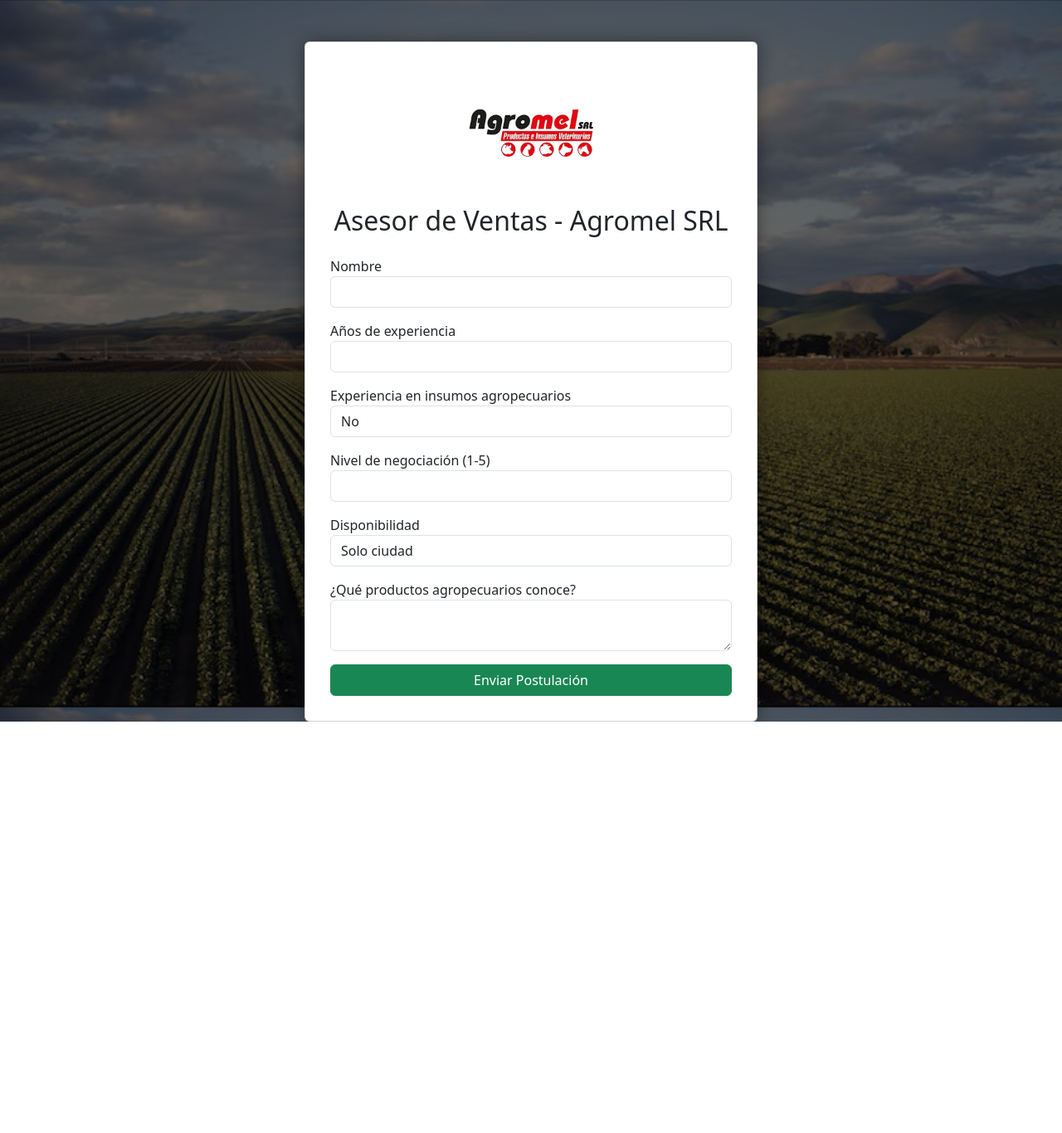
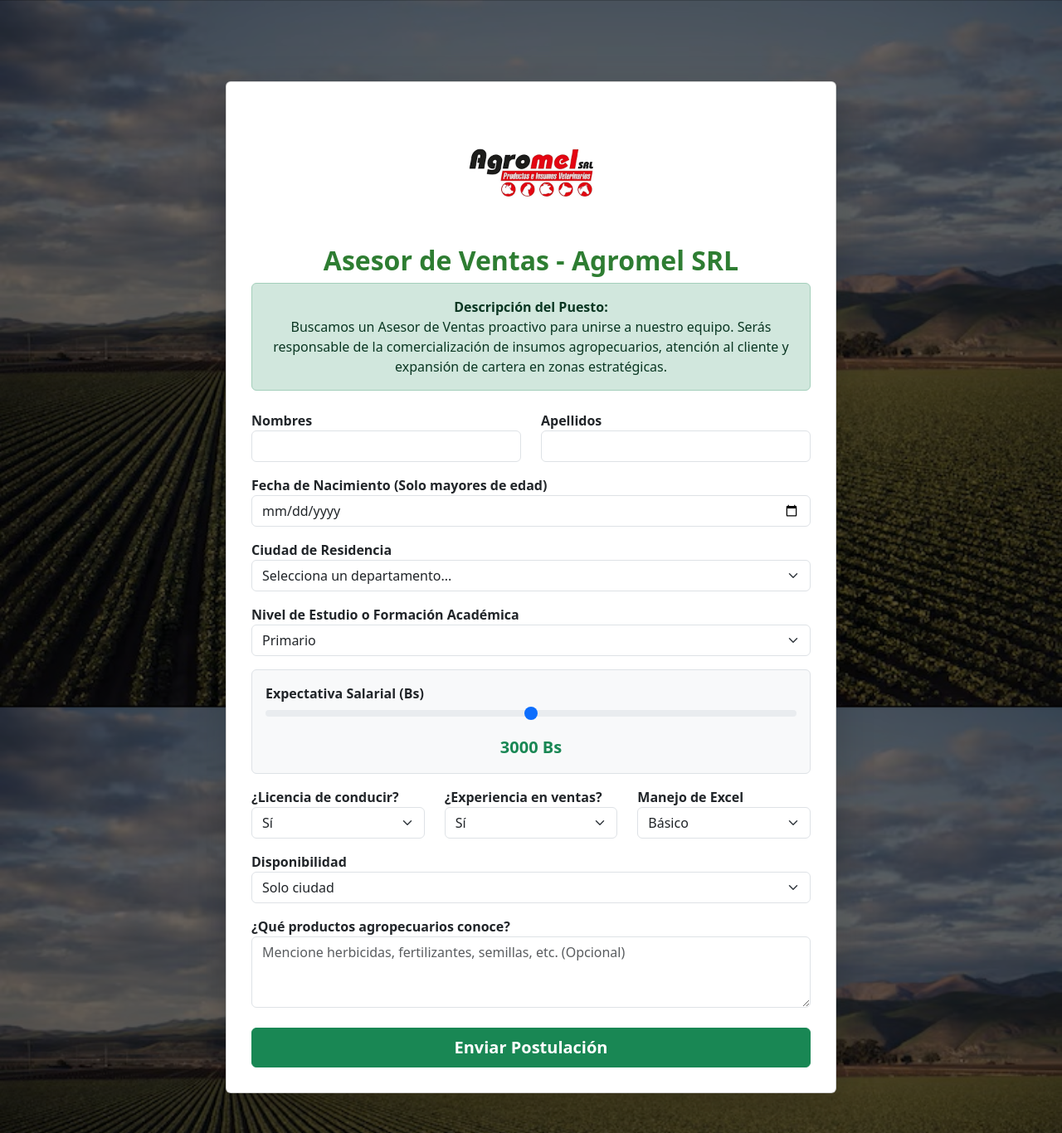
Before and after one commit to marcosrendon/sistema-rrhh, a Flask app: page / in a window 1280 px wide. Shown: the whole page at 83% size. Before the commit the page ends 870 px from the top, so only its background shows below. Run offline with Flask 3, Linux system fonts and the light colour scheme.

Commit message:
Update index.html

```diff
--- a/templates/index.html
+++ b/templates/index.html
@@ -1,6 +1,7 @@
 <!DOCTYPE html>
-<html>
+<html lang="es">
 <head>
+    <meta charset="UTF-8">
     <title>Postulación - Agromel SRL</title>
     <link rel="stylesheet" href="/static/style.css">
     <link href="https://cdn.jsdelivr.net/npm/bootstrap@5.3.2/dist/css/bootstrap.min.css" rel="stylesheet">
@@ -8,56 +9,112 @@
 <body>
 
 <div class="overlay">
-    <div class="container">
+    <div class="container py-5">
         <div class="row justify-content-center">
-            <div class="col-md-6">
-                <div class="card">
-                      <div class="text-center mb-3">
-                          <img src="/static/logo.png" width="150">
-                           </div>
-                    <h2 class="text-center mb-4">
-                        Asesor de Ventas - Agromel SRL
-                    </h2>
+            <div class="col-md-8">
+                <div class="card shadow-lg">
+                    <div class="text-center mb-3">
+                        <img src="/static/logo.png" width="150" alt="Logo Agromel">
+                    </div>
+                    <h2 class="text-center mb-2" style="color: #2e7d32; font-weight: bold;">Asesor de Ventas - Agromel SRL</h2>
+
+                    <div class="alert alert-success text-center mb-4">
+                        <strong>Descripción del Puesto:</strong><br>
+                        Buscamos un Asesor de Ventas proactivo para unirse a nuestro equipo.
+                        Serás responsable de la comercialización de insumos agropecuarios,
+                        atención al cliente y expansión de cartera en zonas estratégicas.
+                    </div>
 
                     <form method="POST" action="/guardar">
 
-                        <div class="mb-3">
-                            <label>Nombre</label>
-                            <input name="nombre" class="form-control" required>
+                        <div class="row mb-3">
+                            <div class="col-md-6">
+                                <label class="fw-bold">Nombres</label>
+                                <input name="nombres" type="text" class="form-control" required>
+                            </div>
+                            <div class="col-md-6">
+                                <label class="fw-bold">Apellidos</label>
+                                <input name="apellidos" type="text" class="form-control" required>
+                            </div>
                         </div>
 
                         <div class="mb-3">
-                            <label>Años de experiencia</label>
-                            <input name="experiencia" type="number" class="form-control" required>
+                            <label class="fw-bold">Fecha de Nacimiento (Solo mayores de edad)</label>
+                            <input name="fecha_nacimiento" type="date" class="form-control" max="2007-12-31" required>
                         </div>
 
                         <div class="mb-3">
-                            <label>Experiencia en insumos agropecuarios</label>
-                            <select name="agro" class="form-control">
-                                <option value="no">No</option>
-                                <option value="si">Sí</option>
+                            <label class="fw-bold">Ciudad de Residencia</label>
+                            <select name="ciudad" class="form-select" required>
+                                <option value="" disabled selected>Selecciona un departamento...</option>
+                                <option value="Beni">Beni</option>
+                                <option value="Chuquisaca">Chuquisaca</option>
+                                <option value="Cochabamba">Cochabamba</option>
+                                <option value="La Paz">La Paz</option>
+                                <option value="Oruro">Oruro</option>
+                                <option value="Pando">Pando</option>
+                                <option value="Potosí">Potosí</option>
+                                <option value="Santa Cruz">Santa Cruz</option>
+                                <option value="Tarija">Tarija</option>
                             </select>
                         </div>
 
                         <div class="mb-3">
-                            <label>Nivel de negociación (1-5)</label>
-                            <input name="negociacion" type="number" min="1" max="5" class="form-control" required>
+                            <label class="fw-bold">Nivel de Estudio o Formación Académica</label>
+                            <select name="estudios" class="form-select" required>
+                                <option value="Primario">Primario</option>
+                                <option value="Secundario">Secundario</option>
+                                <option value="Estudios Superiores">Estudios Superiores</option>
+                            </select>
+                        </div>
+
+                        <div class="mb-3 bg-light p-3 border rounded">
+                            <label class="fw-bold">Expectativa Salarial (Bs)</label>
+                            <input name="salario" type="range" class="form-range" min="1000" max="5000" step="200" value="3000" id="rangoSalario" oninput="document.getElementById('valorSalario').innerText = this.value">
+                            <div class="text-center fw-bold text-success fs-5 mt-2">
+                                <span id="valorSalario">3000</span> Bs
+                            </div>
+                        </div>
+
+                        <div class="row mb-3">
+                            <div class="col-md-4">
+                                <label class="fw-bold">¿Licencia de conducir?</label>
+                                <select name="licencia" class="form-select">
+                                    <option value="Si">Sí</option>
+                                    <option value="No">No</option>
+                                </select>
+                            </div>
+                            <div class="col-md-4">
+                                <label class="fw-bold">¿Experiencia en ventas?</label>
+                                <select name="ventas" class="form-select">
+                                    <option value="Si">Sí</option>
+                                    <option value="No">No</option>
+                                </select>
+                            </div>
+                            <div class="col-md-4">
+                                <label class="fw-bold">Manejo de Excel</label>
+                                <select name="excel" class="form-select">
+                                    <option value="Basico">Básico</option>
+                                    <option value="Medio">Medio</option>
+                                    <option value="Experto">Experto</option>
+                                </select>
+                            </div>
                         </div>
 
                         <div class="mb-3">
-                            <label>Disponibilidad</label>
-                            <select name="campo" class="form-control">
-                                <option value="ciudad">Solo ciudad</option>
-                                <option value="provincias">Ciudad y provincias</option>
+                            <label class="fw-bold">Disponibilidad</label>
+                            <select name="campo" class="form-select">
+                                <option value="Solo ciudad">Solo ciudad</option>
+                                <option value="Ciudad y provincias">Ciudad y provincias</option>
                             </select>
                         </div>
 
-                        <div class="mb-3">
-                            <label>¿Qué productos agropecuarios conoce?</label>
-                            <textarea name="tecnica" class="form-control"></textarea>
+                        <div class="mb-4">
+                            <label class="fw-bold">¿Qué productos agropecuarios conoce?</label>
+                            <textarea name="tecnica" class="form-control" rows="3" placeholder="Mencione herbicidas, fertilizantes, semillas, etc. (Opcional)"></textarea>
                         </div>
 
-                        <button type="submit" class="btn btn-success w-100">
+                        <button type="submit" class="btn btn-success w-100 fw-bold fs-5 py-2">
                             Enviar Postulación
                         </button>
 
```
